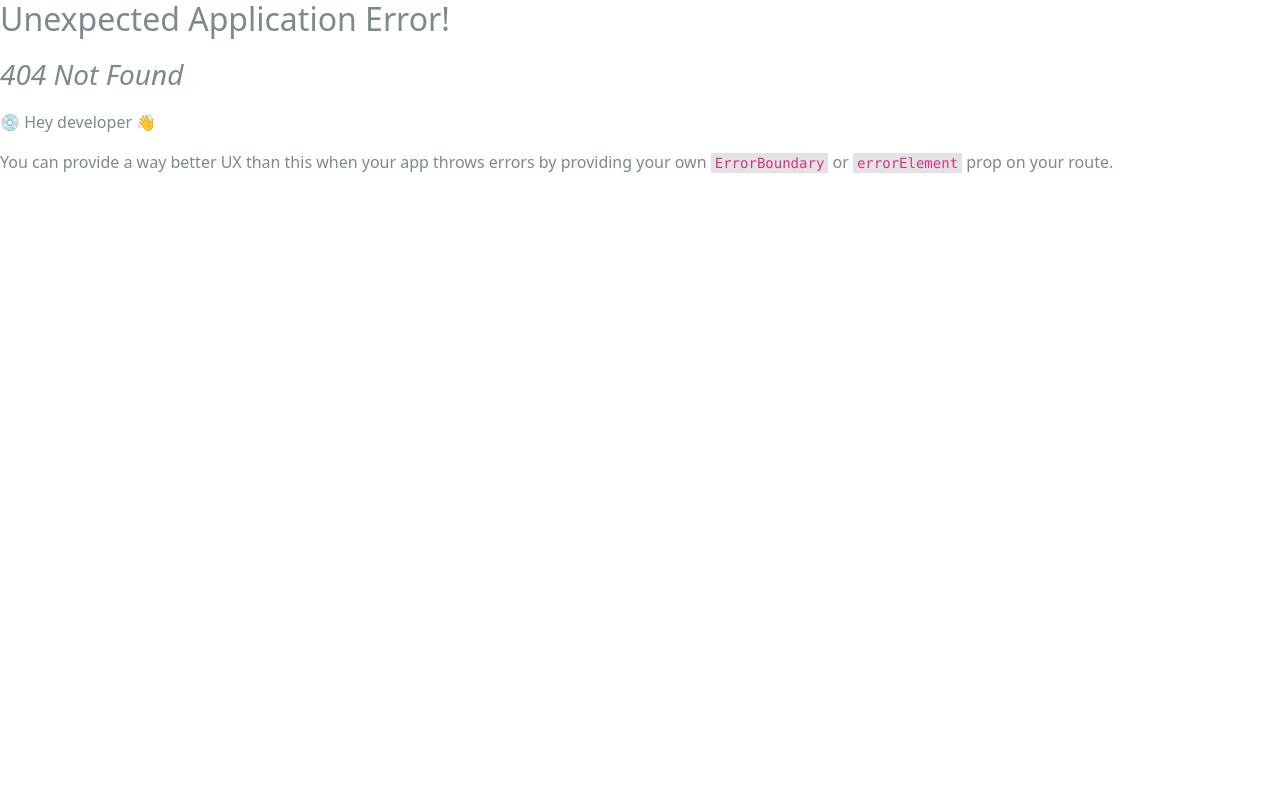
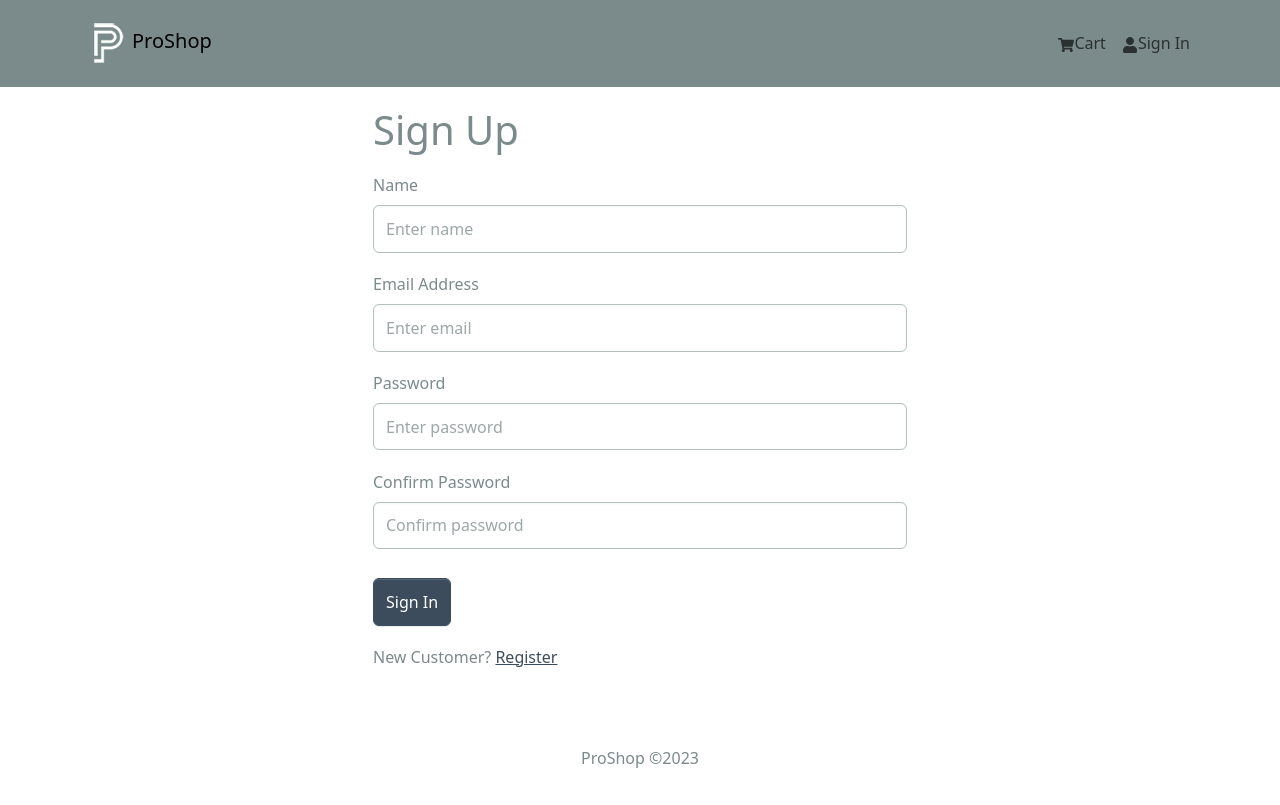
Before and after one commit to Rejay0707/E-commerce-platform, a React (Create React App) app in the folder frontend/: page /register in a window 1280 px wide. Before the commit this address had no page. Built offline with nearby package versions, Linux system fonts and the light colour scheme.

Commit message:
Modified Readme file

```diff
--- a/frontend/package.json
+++ b/frontend/package.json
@@ -18,6 +18,7 @@
     "react-router-bootstrap": "^0.26.2",
     "react-router-dom": "^6.19.0",
     "react-scripts": "5.0.1",
+    "react-toastify": "^9.1.3",
     "serve": "^14.2.1",
     "web-vitals": "^2.1.4"
   },
--- a/frontend/src/App.js
+++ b/frontend/src/App.js
@@ -1,5 +1,7 @@
 import { Container } from 'react-bootstrap';
 import Header from './components/Header';
+import {ToastContainer} from 'react-toastify';
+import 'react-toastify/dist/ReactToastify.css'
 import Footer from './components/Footer';
 import { Outlet } from 'react-router-dom';
 // import HomeScreen from './screens/HomeScreen';
@@ -14,6 +16,7 @@
         </Container>
       </main>
       <Footer />
+      <ToastContainer/>
     </>
   );
 };
--- /dev/null
+++ b/frontend/src/components/FormContainer.jsx
@@ -0,0 +1,14 @@
+import {Container,Row,Col} from 'react-bootstrap';
+
+const FormContainer=({children})=>{
+    return(
+        <Container>
+            <Row className='justify-content-md-center'>
+            <Col xs={12} md={6}>
+                {children}
+            </Col>
+            </Row>
+        </Container>
+    )
+}
+export default FormContainer
--- a/frontend/src/components/Header.jsx
+++ b/frontend/src/components/Header.jsx
@@ -1,11 +1,30 @@
-import {Badge, Navbar, Nav, Container } from 'react-bootstrap';
+import {useNavigate} from 'react-router-dom';
+import {Badge, Navbar, Nav, Container, NavDropdown } from 'react-bootstrap';
 import { FaShoppingCart, FaUser } from 'react-icons/fa';
 import { LinkContainer } from 'react-router-bootstrap';
-import { useSelector } from 'react-redux'
+import { useSelector,useDispatch} from 'react-redux';
+import { useLogoutMutation} from '../slices/usersApiSlice';
+import {logout} from '../slices/authSlice';
 import logo from '../assets/logo.png';
 
 const Header = () => {
   const {cartItems}=useSelector((state)=>state.cart);
+  const {userInfo}=useSelector((state)=>state.auth);
+
+  const dispatch=useDispatch();
+  const navigate=useNavigate();
+
+  const [logoutApiCall]=useLogoutMutation();
+
+  const logoutHandler=async()=>{
+    try {
+      await logoutApiCall().unwrap();
+      dispatch(logout());
+      navigate('/login');
+    } catch (err) {
+      console.log(err);
+    }
+  };
 
 
   return (
@@ -35,12 +54,25 @@
                   }
                 </Nav.Link>
               </LinkContainer>
-              <LinkContainer to='/login'>
+
+              {userInfo?(
+                <NavDropdown title={userInfo.name} id='username'>
+                  <LinkContainer to='/profile'>
+                    <NavDropdown.Item>Profile</NavDropdown.Item>
+                  </LinkContainer>
+                  <NavDropdown.Item onClick={logoutHandler}>
+                    Logout
+                  </NavDropdown.Item>
+
+                </NavDropdown>
+              ):(
+                <LinkContainer to='/login'>
                 <Nav.Link href='/login'>
                   <FaUser />
                   Sign In
                 </Nav.Link>
               </LinkContainer>
+              )}
             </Nav>
           </Navbar.Collapse>
         </Container>
--- a/frontend/src/index.js
+++ b/frontend/src/index.js
@@ -16,14 +16,17 @@
 import HomeScreen from './screens/HomeScreen';
 import ProductScreen from './screens/ProductScreen';
 import CartScreen from './screens/CartScreen';
+import LoginScreen from './screens/LoginScreen';
+import RegisterScreen from './screens/RegisterScreen ';
 
 const router = createBrowserRouter(
   createRoutesFromElements(
     <Route path='/' element={<App />}>
       <Route index={true} path='/' element={<HomeScreen />} />
-
       <Route path='/product/:id' element={<ProductScreen />} />
       <Route path='/cart' element={<CartScreen/>} />
+      <Route path='/login' element={<LoginScreen/>}/>
+      <Route path='/register' element={<RegisterScreen/>} />
     </Route>
   )
 );
--- /dev/null
+++ b/frontend/src/screens/LoginScreen.jsx
@@ -0,0 +1,85 @@
+import {useState,useEffect} from 'react'
+import {Link,useLocation,useNavigate} from 'react-router-dom';
+import {Form,Button,Row,Col} from 'react-bootstrap';
+import{useDispatch,useSelector} from 'react-redux';
+import FormContainer from '../components/FormContainer';
+import Loader from '../components/Loader';
+import {useLoginMutation} from '../slices/usersApiSlice';
+import {setCredentials} from '../slices/authSlice';
+import {toast} from 'react-toastify';
+
+
+const LoginScreen = () => {
+    const [email,setEmail]=useState('');
+    const [password,setPassword]=useState('');
+
+
+    const dispatch=useDispatch();
+    const navigate=useNavigate();
+
+    const[login,{isLoading}]=useLoginMutation();
+
+    const {userInfo}=useSelector((state)=>state.auth);
+
+    const {search}=useLocation();
+    const sp=new URLSearchParams(search);
+    const redirect=sp.get('redirect')||'/';
+
+    useEffect(()=>{
+        if(userInfo){
+            navigate(redirect);
+        }
+    },[userInfo,redirect,navigate]);
+
+    const submitHandler=async(e)=>{
+        e.preventDefault()
+        try {
+            const res=await login({email,password}).unwrap();
+            dispatch(setCredentials({...res,}));
+            navigate(redirect);
+        } catch (err) {
+            toast.error(err?.data?.message || err.error);
+        }
+    }
+return (
+    <FormContainer>
+        <h1>Sign In</h1>
+        <Form onSubmit={submitHandler}>
+        <Form.Group controlId='email' className='my-3'>
+        <Form.Label>Email Address</Form.Label>
+        <Form.Control
+        type='email'
+        placeholder='Enter email'
+        value={email}
+        onChange={(e)=>setEmail(e.target.value)}
+        ></Form.Control>
+        </Form.Group>
+
+
+        <Form.Group controlId='password' className='my-3'>
+            <Form.Label>Password</Form.Label>
+        <Form.Control
+        type='password'
+        placeholder='Enter password'
+        value={password}
+        onChange={(e)=>setPassword(e.target.value)}
+        ></Form.Control>
+        </Form.Group>
+
+        <Button type='submit' variant='primary' className='mt-2' disabled={isLoading}>
+            Sign In
+        </Button>
+
+        {isLoading&&<Loader/>}
+        </Form>
+
+        <Row className='py-3'>
+            <Col>
+            New Customer? <Link to={redirect?`/register?redirect=${redirect}`:'/register'}>Register</Link>
+            </Col>
+
+        </Row>
+    </FormContainer>
+);
+};
+export default LoginScreen;
--- /dev/null
+++ b/frontend/src/screens/RegisterScreen .jsx
@@ -0,0 +1,114 @@
+import {useState,useEffect} from 'react'
+import {Link,useLocation,useNavigate} from 'react-router-dom';
+import {Form,Button,Row,Col} from 'react-bootstrap';
+import{useDispatch,useSelector} from 'react-redux';
+import FormContainer from '../components/FormContainer';
+import Loader from '../components/Loader';
+import {useRegisterMutation} from '../slices/usersApiSlice';
+import {setCredentials} from '../slices/authSlice';
+import {toast} from 'react-toastify';
+
+
+const RegisterScreen = () => {
+const [name,setName]=useState('');
+    const [email,setEmail]=useState('');
+    const [password,setPassword]=useState('');
+    const [confirmPassword,setConfirmPassword]=useState('');
+
+
+    const dispatch=useDispatch();
+    const navigate=useNavigate();
+
+    const[register,{isLoading}]=useRegisterMutation();
+
+    const {userInfo}=useSelector((state)=>state.auth);
+
+    const {search}=useLocation();
+    const sp=new URLSearchParams(search);
+    const redirect=sp.get('redirect')||'/';
+
+    useEffect(()=>{
+        if(userInfo){
+            navigate(redirect);
+        }
+    },[userInfo,redirect,navigate]);
+
+    const submitHandler=async(e)=>{
+        e.preventDefault();
+        if(password!==confirmPassword){
+            toast.error('Password do not match');
+            return;
+        }else{
+            try {
+                const res=await register({name,email,password}).unwrap();
+                dispatch(setCredentials({...res}));
+                navigate(redirect);
+            } catch (err) {
+                toast.error(err?.data?.message || err.error);
+            }
+        }
+
+    };
+return (
+    <FormContainer>
+        <h1>Sign Up</h1>
+
+        <Form onSubmit={submitHandler}>
+        <Form.Group controlId='name' className='my-3'>
+        <Form.Label>Name</Form.Label>
+        <Form.Control
+        type='text'
+        placeholder='Enter name'
+        value={name}
+        onChange={(e)=>setName(e.target.value)}
+        ></Form.Control>
+        </Form.Group>
+
+        <Form.Group controlId='email' className='my-3'>
+        <Form.Label>Email Address</Form.Label>
+        <Form.Control
+        type='email'
+        placeholder='Enter email'
+        value={email}
+        onChange={(e)=>setEmail(e.target.value)}
+        ></Form.Control>
+        </Form.Group>
+
+
+        <Form.Group controlId='password' className='my-3'>
+            <Form.Label>Password</Form.Label>
+        <Form.Control
+        type='password'
+        placeholder='Enter password'
+        value={password}
+        onChange={(e)=>setPassword(e.target.value)}
+        ></Form.Control>
+        </Form.Group>
+
+        <Form.Group controlId='confirmPassword' className='my-3'>
+            <Form.Label>Confirm Password</Form.Label>
+        <Form.Control
+        type='password'
+        placeholder='Confirm password'
+        value={confirmPassword}
+        onChange={(e)=>setConfirmPassword(e.target.value)}
+        ></Form.Control>
+        </Form.Group>
+
+        <Button type='submit' variant='primary' className='mt-2' disabled={isLoading}>
+            Sign In
+        </Button>
+
+        {isLoading&&<Loader/>}
+        </Form>
+
+        <Row className='py-3'>
+            <Col>
+            New Customer? <Link to={redirect?`/register?redirect=${redirect}`:'/register'}>Register</Link>
+            </Col>
+
+        </Row>
+    </FormContainer>
+);
+};
+export default RegisterScreen;
--- a/frontend/src/slices/authSlice.js
+++ b/frontend/src/slices/authSlice.js
@@ -11,10 +11,15 @@
         setCredentials:(state,action)=>{
             state.userInfo=action.payload;
             localStorage.setItem('userInfo',JSON.stringify(action.payload));
+
         },
+        logout:(state,actions)=>{
+            state.userInfo=null;
+            localStorage.removeItem('userInfo');
+        }
     },
 });
 
-export const {setCredentials}=authSlice.actions;
+export const {setCredentials,logout}=authSlice.actions;
 
 export default authSlice.reducer;
--- /dev/null
+++ b/frontend/src/slices/usersApiSlice.js
@@ -0,0 +1,31 @@
+import { USERS_URL } from "../constants";
+import { apiSlice } from "./apiSlice";
+
+export const usersApiSlice=apiSlice.injectEndpoints({
+    endpoints:(builder)=>({
+        login:builder.mutation({
+            query:(data)=>({
+                url: `${USERS_URL}/auth`,
+                method:'POST',
+                body:data,
+            }),
+
+        }),
+        register:builder.mutation({
+            query:(data)=>({
+                url:`${USERS_URL}/register`,
+                method:'POST',
+                body:data,
+            }),
+        }),
+        logout:builder.mutation({
+            query:()=>({
+                url:`${USERS_URL}/logout`,
+                method:'POST'
+            }),
+        }),
+
+    }),
+});
+
+export const {useLoginMutation,useLogoutMutation,useRegisterMutation}=usersApiSlice;
```
Also changed, not shown: 1 other file (tests, documents, lock files or other folders).
